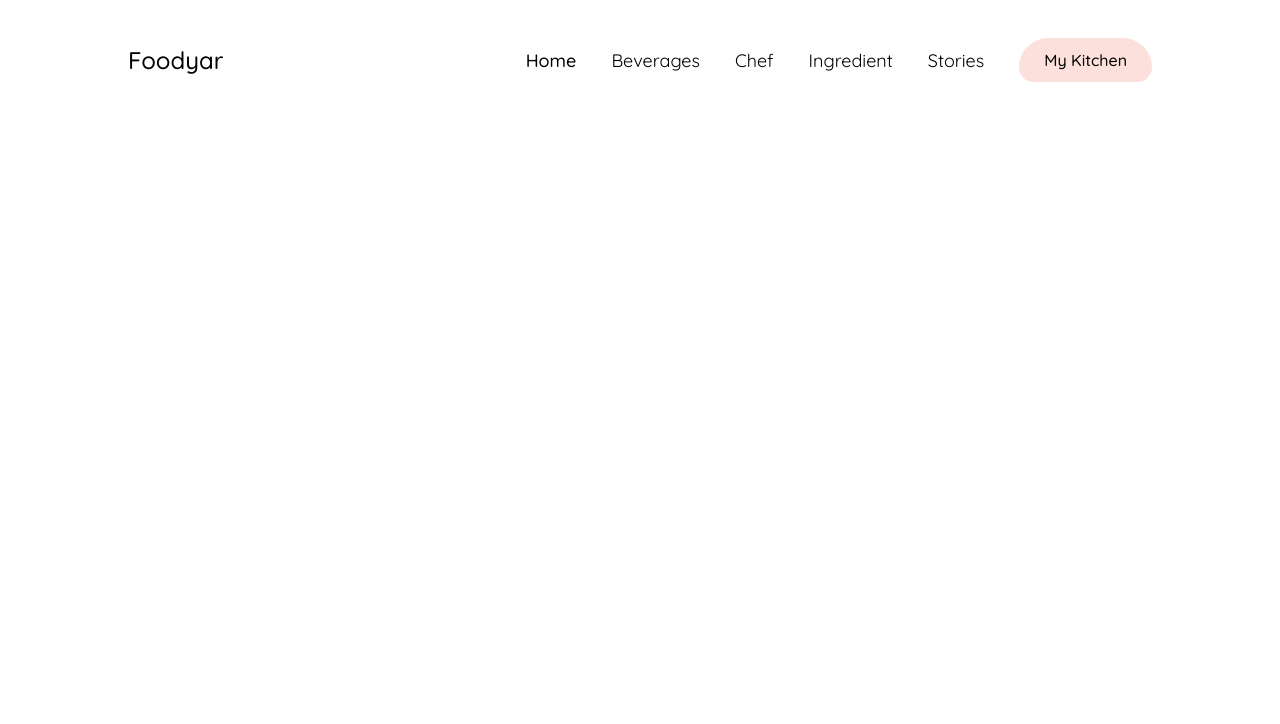
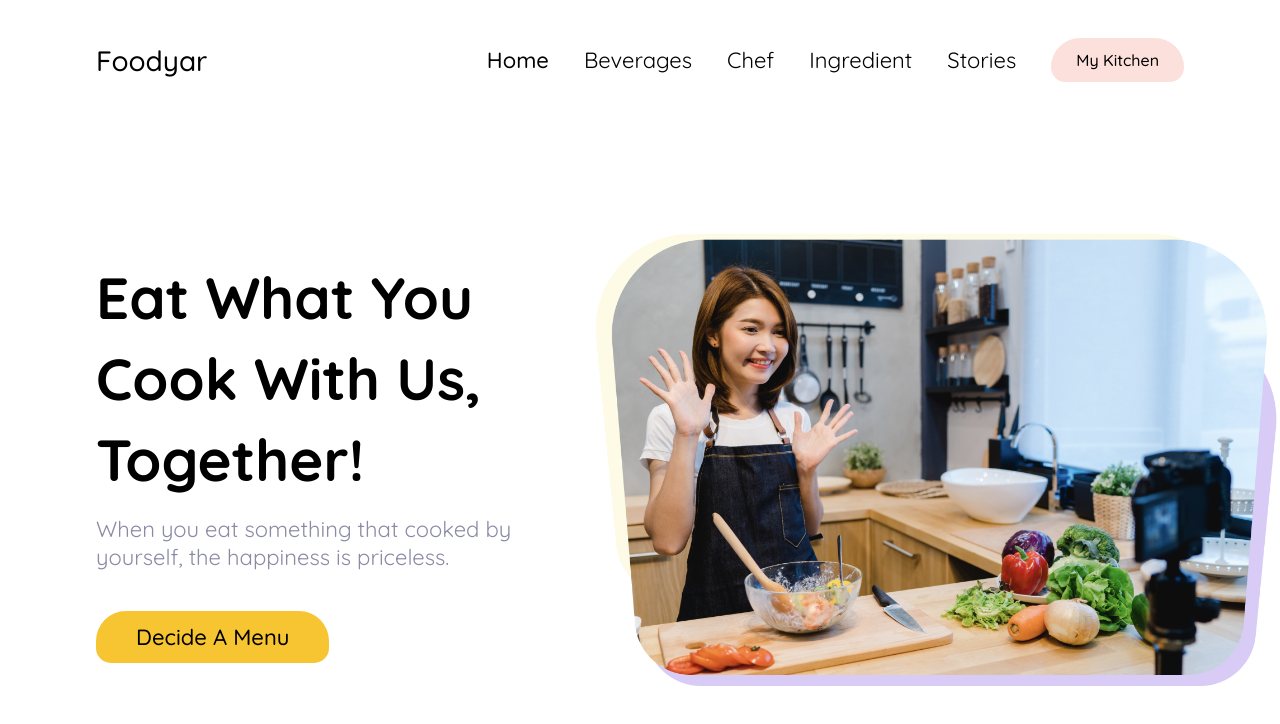
Before and after one commit to Novianto778/react-foodyar, a React (Create React App) app: page / in a window 1280 px wide. Shown: the top 724 px of the page. Built offline with nearby package versions, Linux system fonts and the light colour scheme.

Commit message:
HeroSection component

```diff
--- a/src/App.js
+++ b/src/App.js
@@ -2,6 +2,7 @@ import React, {useState} from "react";
 import "./App.css";
 import Navbar from "./Components/Navbar";
 import Sidebar from "./Components/Sidebar";
+import HeroSection from "./Components/HeroSection";
 
 const App = () => {
   const [isOpen, setIsOpen] = useState(false)
@@ -13,6 +14,7 @@ const App = () => {
     <>
       <Navbar handleOpen={handleOpen} />
       {isOpen ? <Sidebar handleOpen={handleOpen} /> : null}
+      <HeroSection />
     </>
   );
 };
--- a/src/Components/ButtonElements.js
+++ b/src/Components/ButtonElements.js
@@ -6,5 +6,9 @@ export const Button = styled.div`
   border-radius: 30px 30px 15px 15px;
   font-weight: 500;
   cursor: pointer;
-  font-size: ${({fontBig}) => (fontBig ? "22px" : "16px")}
+  font-size: ${({ fontBig }) => (fontBig ? "22px" : "16px")};
+
+  &:hover {
+    background-color: ${({ orange }) => (orange ? "#f7c531" : "#FFD2CB")};
+  }
 `;
--- /dev/null
+++ b/src/Components/HeroSection/HeroElements.js
@@ -0,0 +1,67 @@
+import styled from "styled-components";
+
+export const HeroContainer = styled.div`
+  height: 560px;
+  display: flex;
+  margin-top: 60px;
+`;
+
+export const HeroWrapper = styled.div`
+  height: 100%;
+  display: flex;
+  width: 85%;
+  margin: 0 auto;
+  align-items: center;
+
+  @media screen and (max-width: 768px) {
+    flex-direction: column;
+  }
+`;
+
+export const HeroContent = styled.div`
+  width: 45%;
+
+  @media screen and (max-width: 768px) {
+    width: 100%;
+    margin-bottom: 15px;
+  }
+`;
+
+export const HeroH1 = styled.h1`
+  max-width: 560px;
+  font-size: 58px;
+  font-weight: 700;
+  margin-bottom: 15px;
+  line-height: 1.4;
+`;
+
+export const HeroP = styled.p`
+  max-width: 440px;
+  font-size: 22px;
+  color: #8b8ba5;
+  margin-bottom: 40px;
+`;
+
+export const ButtonWrapper = styled.div`
+  display: flex;
+`;
+
+export const HeroImageWrapper = styled.div`
+  width: 55%;
+  justify-content: center;
+
+  @media screen and (max-width: 768px) {
+    width: 100%;
+  }
+`;
+
+export const HeroImage = styled.img `
+  display: block;
+  max-width: 700px;
+
+  @media screen and (max-width: 768px) {
+    width: 90%;
+    margin: 0 auto;
+  }
+
+`
--- /dev/null
+++ b/src/Components/HeroSection/index.js
@@ -0,0 +1,38 @@
+import React from "react";
+import {
+  HeroContainer,
+  HeroContent,
+  HeroWrapper,
+  HeroH1,
+  HeroP,
+  ButtonWrapper,
+  HeroImage,
+  HeroImageWrapper,
+} from "./HeroElements";
+import { Button } from "../ButtonElements";
+
+const HeroSection = () => {
+  return (
+    <HeroContainer>
+      <HeroWrapper>
+        <HeroContent>
+          <HeroH1>Eat What You Cook With Us, Together!</HeroH1>
+          <HeroP>
+            When you eat something that cooked by yourself, the happiness is
+            priceless.
+          </HeroP>
+          <ButtonWrapper>
+            <Button orange big fontBig>
+              Decide A Menu
+            </Button>
+          </ButtonWrapper>
+        </HeroContent>
+        <HeroImageWrapper>
+          <HeroImage src="/img/hero.png" />
+        </HeroImageWrapper>
+      </HeroWrapper>
+    </HeroContainer>
+  );
+};
+
+export default HeroSection;
--- a/src/Components/Navbar/NavbarElements.js
+++ b/src/Components/Navbar/NavbarElements.js
@@ -4,8 +4,8 @@ export const NavbarContainer = styled.div`
   display: flex;
   height: 120px;
   width: 100%;
-  position: sticky;
-  top: 0;
+  /* position: sticky;
+  top: 0; */
   z-index: 10;
   justify-content: center;
   align-items: center;
@@ -13,15 +13,18 @@ export const NavbarContainer = styled.div`
 
 export const NavbarWrapper = styled.div`
   display: flex;
-  width: 80%;
+  width: 85%;
   margin: 0 auto;
   align-items: center;
 `;
 
-export const NavbarTitle = styled.div`
-  font-size: 24px;
+export const NavbarTitle = styled.a`
+  display: block;
+  font-size: 28px;
   padding: 20px 0;
   font-weight: 500;
+  text-decoration: none;
+  color: #000;
 `;
 
 export const NavbarMenu = styled.ul`
@@ -33,7 +36,7 @@ export const NavbarMenu = styled.ul`
 
 export const NavbarItem = styled.li`
   padding: 22px 35px 22px 0;
-  font-size: 18px;
+  font-size: 22px;
   list-style: none;
   font-weight: ${({ active }) => (active ? 500 : 400)};
 
--- a/src/Components/Navbar/index.js
+++ b/src/Components/Navbar/index.js
@@ -15,7 +15,7 @@ const Navbar = ({ handleOpen }) => {
   return (
     <NavbarContainer>
       <NavbarWrapper>
-        <NavbarTitle>Foodyar</NavbarTitle>
+        <NavbarTitle href="#">Foodyar</NavbarTitle>
         <NavbarMenu>
           <Icon onClick={handleOpen}>
             <MenuIcon src="/img/menu.svg" />
```
Also changed, not shown: public/img/Hero.png (renamed from public/img/pic-6.png).
